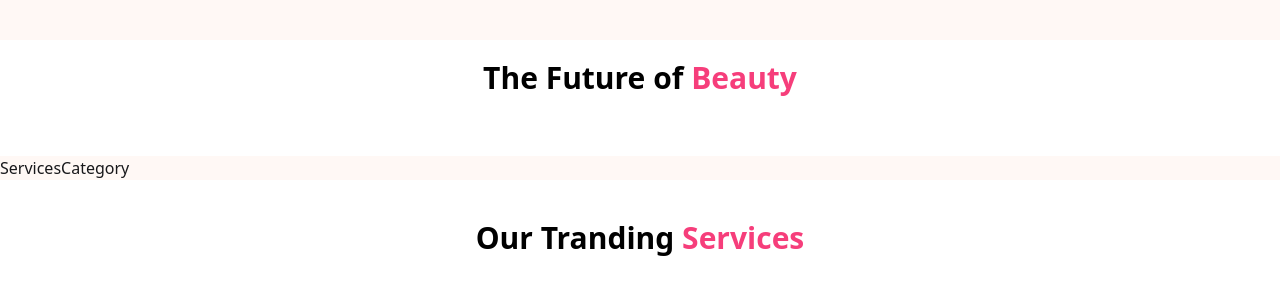
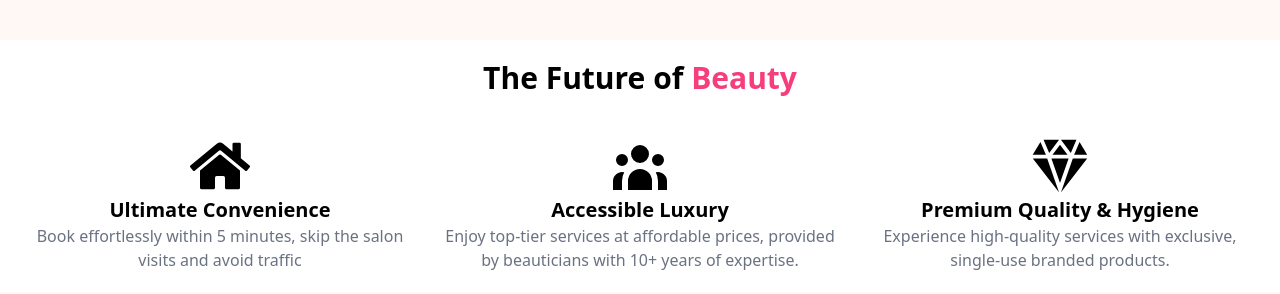
Before and after one commit to smile995/Parlor-Management-Frontend, a React (Vite) app: page / in a window 1280 px wide. Shown: the part 780-1074 px from the top of the page. Built offline with nearby package versions, Linux system fonts and the light colour scheme.

Commit message:
Add feature of services in home page

```diff
--- a/src/Components/Home/Quality.tsx
+++ b/src/Components/Home/Quality.tsx
@@ -1,13 +1,45 @@
 import HeaderTitle from "../shared/HeaderTitle";
-
+import { FaHome } from "react-icons/fa";
+import { HiUserGroup } from "react-icons/hi";
+import { IoDiamondSharp } from "react-icons/io5";
 const Quality = () => {
   return (
     <div className="bg-white text-black  p-5">
       <div className=" mb-10">
-
         <HeaderTitle BText="The Future of" CText="Beauty" />
       </div>
-      <div></div>
+      <div className="grid grid-cols-1 md:grid-cols-3 gap-5">
+        <div>
+          <FaHome className="lg:text-6xl text-4xl  mx-auto " />
+          <h4 className="text-center font-semibold text-md lg:text-xl">
+            Ultimate Convenience
+          </h4>
+          <p className="text-gray-500 text-center">
+            Book effortlessly within 5 minutes, skip the salon visits and avoid
+            traffic
+          </p>
+        </div>
+        <div>
+          <HiUserGroup className="lg:text-6xl text-4xl  mx-auto " />
+          <h4 className="text-center font-semibold text-md lg:text-xl">
+            Accessible Luxury
+          </h4>
+          <p className="text-gray-500 text-center">
+            Enjoy top-tier services at affordable prices, provided by
+            beauticians with 10+ years of expertise.
+          </p>
+        </div>
+        <div>
+          <IoDiamondSharp className="lg:text-6xl text-4xl  mx-auto " />
+          <h4 className="text-center font-semibold text-md lg:text-xl">
+            Premium Quality & Hygiene
+          </h4>
+          <p className="text-gray-500 text-center">
+            Experience high-quality services with exclusive, single-use branded
+            products.
+          </p>
+        </div>
+      </div>
     </div>
   );
 };
```
